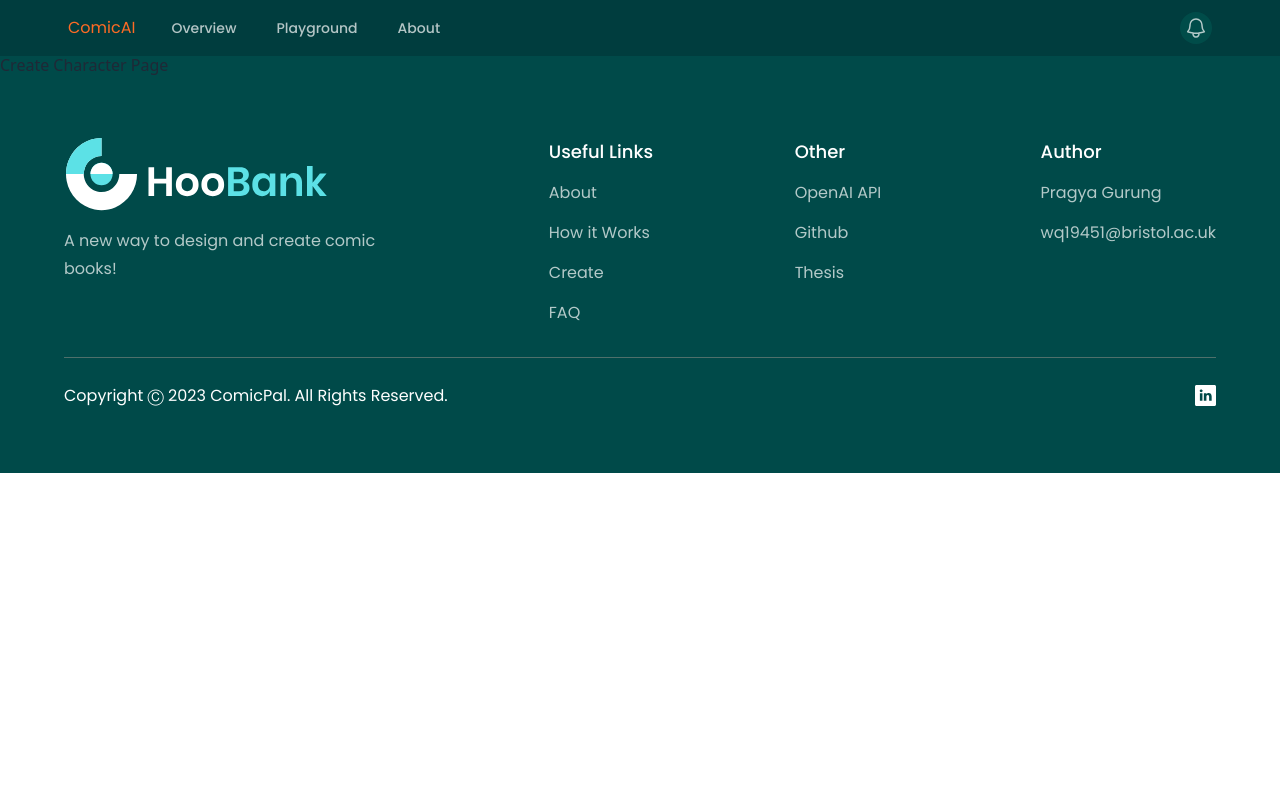
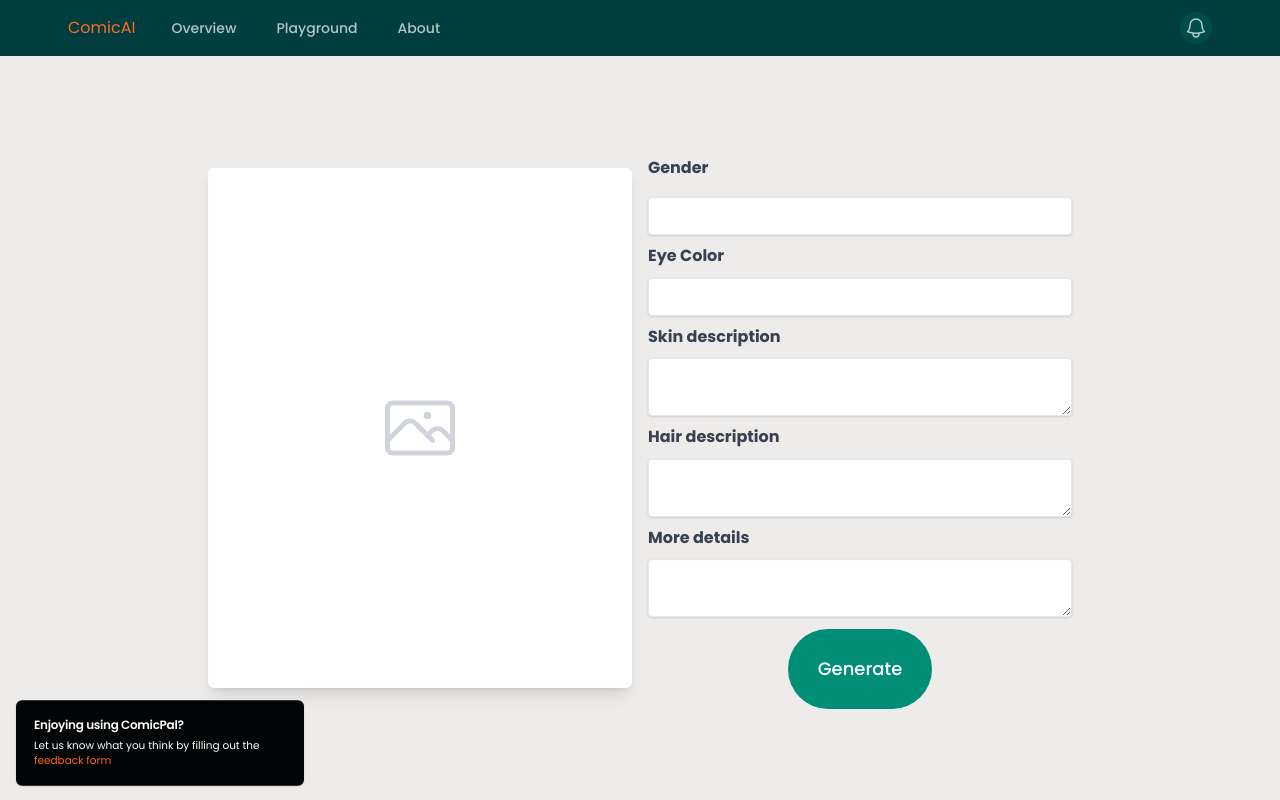
Before and after one commit to KaliKaloo/ComicPal, a React (Vite) app in the folder frontend-site/: page /CreateCharacter in a window 1280 px wide. Built offline with nearby package versions, Linux system fonts and the light colour scheme.

Commit message:
finished basic character creation

```diff
--- /dev/null
+++ b/frontend-site/src/components/ui/FeedbackCard.jsx
@@ -0,0 +1,21 @@
+import React from "react";
+import { PencilSquareIcon } from "@heroicons/react/24/outline";
+import { Link } from "react-router-dom";
+
+export default function FeedbackCard({noIcon}) {
+  return (
+    <Link to="/FeedbackForm">
+      <div className="max-w-sm p-6 bg-darkGreen hover:bg-mediumGreen duration-200 rounded-lg shadow dark:bg-gray-800 dark:border-gray-700 text-white">
+        {noIcon ? <></> : <PencilSquareIcon className="w-10 h-10 mb-2 text-white dark:text-gray-400" />}
+
+        <div className="mb-2 text-md font-semibold tracking-tight text-light">
+          Enjoying using ComicPal?
+        </div>
+        <p className="font-normal text-sm text-white">
+        Let us know what you think by filling out the <span className="text-secondary">feedback form</span>
+        </p>
+
+      </div>
+    </Link>
+  );
+}
--- a/frontend-site/src/components/ui/SecondaryButton.jsx
+++ b/frontend-site/src/components/ui/SecondaryButton.jsx
@@ -2,7 +2,7 @@
 
 function SecondaryButton({styles, text, onClick}) {
   return (
-    <button type="button" onClick={onClick} className={`py-3 px-6 font-poppins font-medium text-[18px] rounded-md ${styles} duration-300`}>
+    <button type="button" onClick={onClick} className={`py-3 px-6  font-poppins font-medium text-[18px] rounded-md ${styles}duration-300`}>
       {text}
     </button>
     )
--- a/frontend-site/src/constants/index.js
+++ b/frontend-site/src/constants/index.js
@@ -33,8 +33,10 @@
     id: "feature-2",
     icon: star,
     title: "Character Design",
+    // content:
+    //   "Design a character from scratch. Brainstorm physical features, personalities, background etc, with the help of AI.",
     content:
-      "Design a character from scratch. Brainstorm physical features, personalities, background etc, with the help of AI.",
+      "Design a character from scratch with the help of AI.",
   },
   {
     id: "feature-3",
--- a/frontend-site/src/pages/About/About.jsx
+++ b/frontend-site/src/pages/About/About.jsx
@@ -1,10 +1,17 @@
 import React from "react";
 import MainLayout from "../../layout/MainLayout";
+import styles from "../../assets/style";
 
 function About() {
   return (
     <MainLayout>
-      <div>About</div>
+      <div className={`${styles.flexStart}`}>
+        <div className={`${styles.boxWidth}`}>
+          <div className={`${styles.paddingX} ${styles.paddingY}`}>
+            asdfasdfsdss
+            </div>
+        </div>
+      </div>
     </MainLayout>
   );
 }
--- a/frontend-site/src/pages/CreateCharacter/CreateCharacterPage.jsx
+++ b/frontend-site/src/pages/CreateCharacter/CreateCharacterPage.jsx
@@ -1,10 +1,144 @@
-import React from "react";
+import { useState } from "react";
+import { useForm } from "react-hook-form";
+import FeedbackCard from "../../components/ui/FeedbackCard";
 import MainLayout from "../../layout/MainLayout";
+import styles from "../../assets/style";
+import SecondaryButton from "../../components/ui/SecondaryButton";
+import { PhotoIcon } from "@heroicons/react/24/outline";
 
 function CreateCharacterPage() {
+  const [prompt, setPrompt] = useState("");
+  const [characterPrompt1, setCharacterPrompt1] = useState("");
+  const [characterPrompt2, setCharacterPrompt2] = useState("");
+  const [imageURL, setImageURL] = useState("");
+  const {
+    register,
+    handleSubmit,
+    formState: { errors },
+  } = useForm();
+
+  const generateImage = async () => {
+    const response = await fetch("http://localhost:3080/image", {
+      method: "POST",
+      headers: {
+        "Content-Type": "application/json",
+      },
+      body: JSON.stringify({
+        prompt: characterPrompt1,
+      }),
+    });
+    const res = await response.json();
+    setImageURL(res.url);
+  };
+
+  const onSubmit = (data) => {
+    let combinedData =
+      data.gender +
+      " with " +
+      data.eyeColor +
+      " colored eyes. " +
+      data.hair +
+      " hair. " +
+      data.skin +
+      "skin. " +
+      data.other;
+
+    console.log(combinedData);
+    setCharacterPrompt1(combinedData)
+    generateImage()
+  };
+
   return (
-    <MainLayout>
-      <div>Create Character Page</div>
+    <MainLayout footer="noFooter">
+      <div
+        className={`${styles.flexCenter} bg-[#edecea] relative h-[calc(100vh-56px)] items-center font-poppins overflow-auto`}
+      >
+        <div className="absolute bottom-0 left-0 ml-[-2rem] md:scale-75 z-40 scale-0 duration-200">
+          <FeedbackCard noIcon={true} />
+        </div>
+        <div className=" flex flex-col gap-10 lg:py-0 py-12 md:px-20 h-full lg:w-[80%]">
+          <div className="flex-1 flex lg:flex-row flex-col justify-between gap-4 items-center ">
+            <div className="flex-1 bg-white items-center justify-center flex h-[70%] w-[70%] rounded-md shadow-lg">
+              {imageURL !== "" ? (
+                <img
+                  src={imageURL}
+                  alt=""
+                  className="object-contain"
+                ></img>
+              ) : (
+                <div className="h-80 w-96 flex justify-center items-center text-gray-300">
+                  <PhotoIcon
+                    className="h-20 w-20 hover:cursor-pointer"
+                    aria-hidden="true"
+                  />
+                </div>
+              )}
+            </div>
+
+            <div className="flex-1">
+              <form
+                className="flex flex-col space-y-3"
+                onSubmit={handleSubmit(onSubmit)}
+              >
+                <label className="block text-gray-700 text-md font-bold mt-3 mb-2">Gender</label>
+                <input
+                  className="shadow appearance-none border rounded w-full py-2 px-3 text-gray-700 leading-tight focus:outline-none focus:shadow-outline"
+                  type="text"
+                  id="Gender"
+                  {...register("gender")}
+                />
+                <label className="block text-gray-700 text-md font-bold mt-3 mb-2">Eye Color</label>
+                <input
+                  className="shadow appearance-none border rounded w-full py-2 px-3 text-gray-700 leading-tight focus:outline-none focus:shadow-outline"
+                  type="text"
+                  id="EyeColor"
+                  {...register("eyeColor")}
+                />
+                <label className="block text-gray-700 text-md font-bold mt-3 mb-2">Skin description</label>
+                <textarea
+                  className="shadow appearance-none border rounded w-full py-2 px-3 text-gray-700 leading-tight focus:outline-none focus:shadow-outline"
+                  type="text"
+                  id="Skin"
+                  {...register("skin")}
+                />
+                <label className="block text-gray-700 text-md font-bold mt-3 mb-2">Hair description</label>
+                <textarea
+                  className="shadow appearance-none border rounded w-full py-2 px-3 text-gray-700 leading-tight focus:outline-none focus:shadow-outline"
+                  type="text"
+                  id="Hair"
+                  {...register("hair")}
+                />
+                <label className="block text-gray-700 text-md font-bold mt-3 mb-2">More details</label>
+                <textarea
+                  className="shadow appearance-none border rounded w-full py-2 px-3 text-gray-700 leading-tight focus:outline-none focus:shadow-outline"
+                  type="text"
+                  id="Other"
+                  {...register("other")}
+                />
+                <div className="flex justify-center">
+                  <button
+                    type="submit"
+                    className={`py-3 px-6  font-poppins font-medium text-[18px] rounded-full ${styles}duration-300 w-36 h-20 bg-lightGreen text-white hover:bg-[#007864]`}
+                  >
+                    Generate
+                  </button>
+                </div>
+              </form>
+            </div>
+          </div>
+
+          {/* <div className="flex-1"> */}
+          {/* <div>
+              Personality: Text generate Background: Text generate Other: Text
+              generate
+            </div>
+            <SecondaryButton
+              text="Generate a character description"
+              styles={" w-32 bg-lightGreen text-white hover:bg-[#007864]"}
+            /> */}
+          {/* </div> */}
+        </div>
+      </div>
     </MainLayout>
   );
 }
--- a/frontend-site/src/pages/CreateComicPage/CreateComicPage.jsx
+++ b/frontend-site/src/pages/CreateComicPage/CreateComicPage.jsx
@@ -20,6 +20,7 @@
 } from "@heroicons/react/24/outline";
 import Tooltip from "../../components/ui/Tooltip";
 import GenerateTextBubble from "./GenerateTextBubble";
+import FeedbackCard from "../../components/ui/FeedbackCard";
 
 function CreateComicPage() {
   const [objectList, setObjectList] = useState([]);
@@ -91,6 +92,9 @@
         sensors={sensors}
       >
         <div className="bg-[#edecea] relative h-[calc(100vh-56px)] items-center">
+          <div className="absolute bottom-0 left-0 ml-[-2rem] md:scale-75 z-40 scale-0 duration-200">
+            <FeedbackCard noIcon={true}/>
+          </div>
           <div
             className={`z-20 flex shrink-0 grow-0 justify-around gap-4 border-t border-gray-200 bg-white/50 p-2.5 shadow-lg backdrop-blur-lg  fixed top-2/4 -translate-y-2/4 left-3 min-h-[auto] lg:min-w-[64px] min-w-[40px] flex-col rounded-lg border`}
           >
@@ -113,7 +117,6 @@
                   className="flex aspect-square min-h-[32px] lg:w-16 w-10 flex-col items-center justify-center gap-1 rounded-md p-1.5  text-gray-700 hover:bg-gray-200 "
                 />
               </Tooltip>
-
             </div>
           </div>
 
--- a/frontend-site/src/pages/CreateStory/CreateStoryPage.jsx
+++ b/frontend-site/src/pages/CreateStory/CreateStoryPage.jsx
@@ -2,35 +2,38 @@
 import MainLayout from "../../layout/MainLayout";
 import "./CreateStoryPage.css";
 import openaiLogo from "../../assets/openai-logo.svg";
+import FeedbackCard from "../../components/ui/FeedbackCard";
 
 function CreateStoryPage() {
   const [input, setInput] = useState("");
-  const [storyLog, setStoryLog] = useState([
-  ]);
+  const [storyLog, setStoryLog] = useState([]);
 
-  function clearStory(){
-    setStoryLog([])
+  function clearStory() {
+    setStoryLog([]);
   }
 
   async function handleSubmit(e) {
     e.preventDefault();
-    let newStoryLog = [...storyLog, {user:"me", message: `${input}`}];
+    let newStoryLog = [...storyLog, { user: "me", message: `${input}` }];
     setInput("");
-    setStoryLog(newStoryLog)
+    setStoryLog(newStoryLog);
 
-    const messages = newStoryLog.map((message) => message.message).join("")
+    const messages = newStoryLog.map((message) => message.message).join("");
 
-    const response = await fetch("http://localhost:3080/story",{
-      method:"POST",
-      headers:{
-        "Content-Type":"application/json"
+    const response = await fetch("http://localhost:3080/story", {
+      method: "POST",
+      headers: {
+        "Content-Type": "application/json",
       },
       body: JSON.stringify({
-        message: messages
-      })
+        message: messages,
+      }),
     });
     const data = await response.json();
-    setStoryLog([...newStoryLog, {user:"openai", message:`${data.message}`}])
+    setStoryLog([
+      ...newStoryLog,
+      { user: "openai", message: `${data.message}` },
+    ]);
   }
 
   return (
@@ -41,48 +44,48 @@
             <span>+</span>
             Clear Chat
           </div>
+          <div className="scale-75 mb-[-1rem] ml-[-1rem]">
+            <FeedbackCard />
+          </div>
         </aside>
 
         <section className="storyBox">
           <div className="story-log">
             {storyLog.map((message, index) => (
-              <StoryMessage key={index} message={message}/>
+              <StoryMessage key={index} message={message} />
             ))}
           </div>
           <div className="story-input-holder">
             <form onSubmit={handleSubmit}>
               <input
-              rows="1"
-              value={input}
-              onChange={(e)=> setInput(e.target.value)}
-              className="story-input-textarea"></input>
+                rows="1"
+                value={input}
+                onChange={(e) => setInput(e.target.value)}
+                className="story-input-textarea"
+              ></input>
             </form>
           </div>
         </section>
+
       </div>
     </MainLayout>
   );
 }
 
-const StoryMessage = ({message}) => {
-  return(
+const StoryMessage = ({ message }) => {
+  return (
     <div className={`story-message ${message.user === "openai" && "openai"}`}>
       <div className="story-message-center">
         <div className={`avatar ${message.user === "openai" && "openai"}`}>
           {/* display svg */}
-          {message.user === "openai" && <img
-                    src={openaiLogo}
-                    alt="openai avatar"
-                    width={30}
-                    height={30}
-                  />}
+          {message.user === "openai" && (
+            <img src={openaiLogo} alt="openai avatar" width={30} height={30} />
+          )}
         </div>
-        <div className="message">
-          {message.message}
-        </div>
+        <div className="message">{message.message}</div>
       </div>
     </div>
-  )
-}
+  );
+};
 
 export default CreateStoryPage;
--- a/frontend-site/src/components/FeedbackForm.jsx
+++ b/frontend-site/src/pages/Feedback/FeedbackForm.jsx
@@ -1,9 +1,8 @@
 import React from "react";
 import { useForm } from "react-hook-form";
-import { feedbackQuestions } from "../constants";
-// import { Checkbox } from 'tailwind-react-ui'
+import { feedbackQuestions } from "../../constants";
 
-const FeedbackFrom = () => {
+const FeedbackFrom = ({submitFunc}) => {
   const {
     register,
     handleSubmit,
@@ -12,8 +11,7 @@
   } = useForm();
 
   const onSubmit = (data) => {
-    // data.preventDefault();
-    console.log(watch(data));
+    submitFunc();
     const formData = new FormData();
     for (const key in data) {
       if (key === "field") {
@@ -29,10 +27,9 @@
         body: formData,
       }
     )
-      .then((res) => res.json())
-      .then((resJson) => {
-        console.log(resJson);
-      })
+      // .then((res) => {
+      //   // console.log(res);
+      // })
       .catch((error) => console.log(error));
   };
 
@@ -43,8 +40,8 @@
           className="bg-white shadow-md rounded px-8 pt-6 pb-8 mb-4"
           onSubmit={handleSubmit(onSubmit)}
         >
-          <h1 className="border-b-2 pb-2 mb-6">Feedback Form</h1>
-
+          <h1 className="border-b-2 pb-2 mb-2">Feedback Form</h1>
+          <p className="text-secondary text-sm mb-6">Note: Your feedback will be stored anonymously!</p>
           <div className="mb-8">
             <label className="block text-gray-700 text-sm font-bold mt-3 mb-2">
               {feedbackQuestions.questions.question1}
@@ -494,7 +491,7 @@
             <label className="block text-gray-700 text-sm font-bold mt-3 mb-2">
               {feedbackQuestions.questions.question12}
             </label>
-            <input
+            <textarea
               className="shadow appearance-none border rounded md:w-[80%] w-full py-2 px-3 text-gray-700 leading-tight focus:outline-none focus:shadow-outline"
               type="text"
               id="Question12"
--- a/frontend-site/src/pages/Feedback/FeedbackPage.jsx
+++ b/frontend-site/src/pages/Feedback/FeedbackPage.jsx
@@ -1,15 +1,33 @@
-import React from 'react'
-import FeedbackFrom from '../../components/FeedbackForm'
-import MainLayout from '../../layout/MainLayout'
+import { useState } from "react";
+import FeedbackFrom from "./FeedbackForm";
+import MainLayout from "../../layout/MainLayout";
+
+function ThankYou() {}
 
 function FeedbackPage() {
+  const [submitted, setSubmit] = useState(false);
+
+  const handleSubmit = () => {
+    console.log(submitted);
+    setSubmit(true);
+  };
   return (
     <MainLayout>
-        <div className="  flex justify-center items-center ">
-        <FeedbackFrom />
-        </div>
+      <div className="  flex justify-center items-center ">
+        {!submitted ? (
+          <FeedbackFrom submitFunc={handleSubmit} />
+        ) : (
+          <div className="w-3/5 md:mx-20 md:my-10 mx-10 my-20 text-left font-poppins">
+            <div className="bg-paleYellow shadow-lg rounded-md px-8 pt-6 pb-8 mb-4 h-56 flex items-center justify-center">
+              <h1>
+              <span className="text-secondary">Thank you</span> for your feedback! :D
+              </h1>
+            </div>
+          </div>
+        )}
+      </div>
     </MainLayout>
-  )
+  );
 }
 
-export default FeedbackPage
+export default FeedbackPage;
```
Also changed, not shown: frontend-site/src/pages/CreateStory/CreateStoryPage.css (+5 -2 lines).
